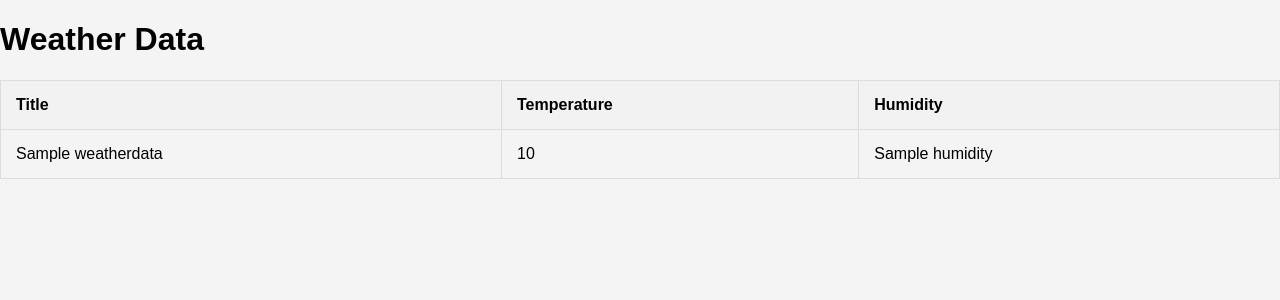
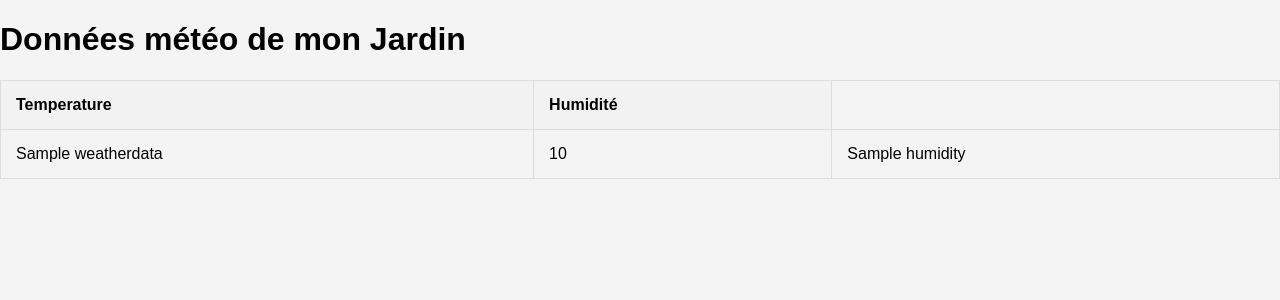
Before and after one commit to EneruJ/azureproject, a Flask app: page / in a window 1280 px wide. Shown: the top 300 px of the page. Run offline with Flask 2, Linux system fonts and the light colour scheme; a database or web service that is not in the repository returns one stand-in record (values such as "Sample title").

Commit message:
Update index.html

```diff
--- a/templates/index.html
+++ b/templates/index.html
@@ -7,12 +7,11 @@
     <link rel="stylesheet" href="{{ url_for('static', filename='style.css') }}">
 </head>
 <body>
-    <h1>Weather Data</h1>
+    <h1>Données météo de mon Jardin</h1>
     <table>
         <tr>
-            <th>Title</th>
             <th>Temperature</th>
-            <th>Humidity</th>
+            <th>Humidité</th>
         </tr>
         {% for entry in data %}
         <tr>
```
